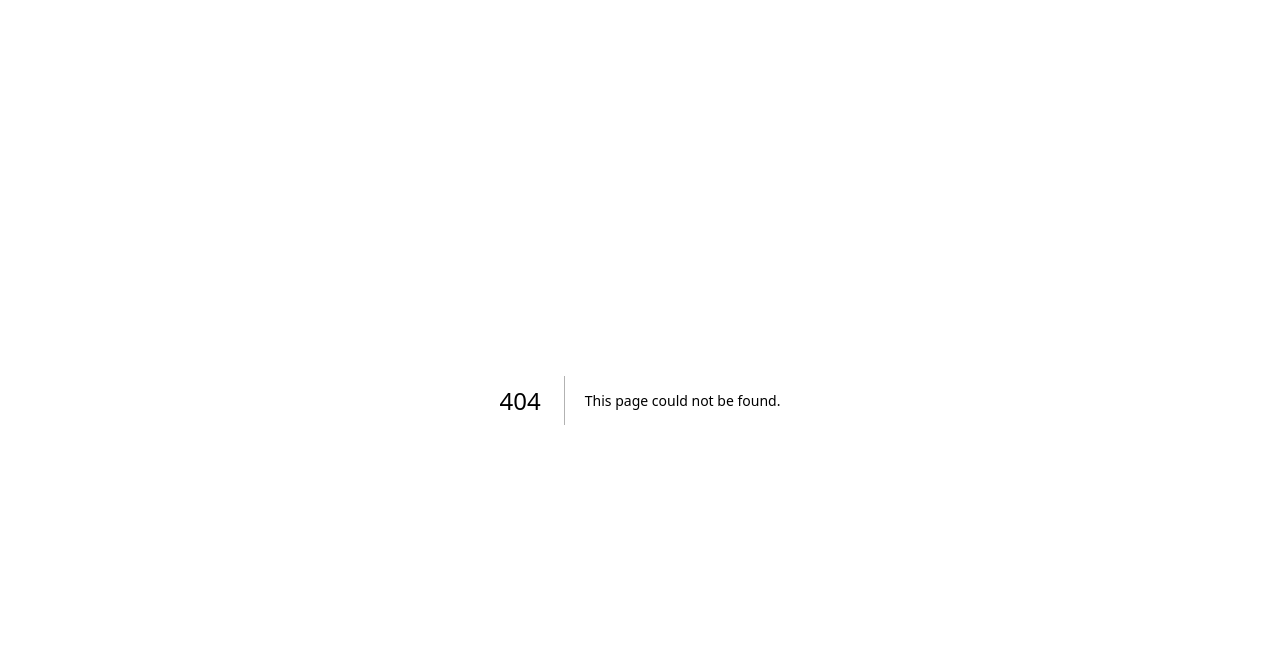
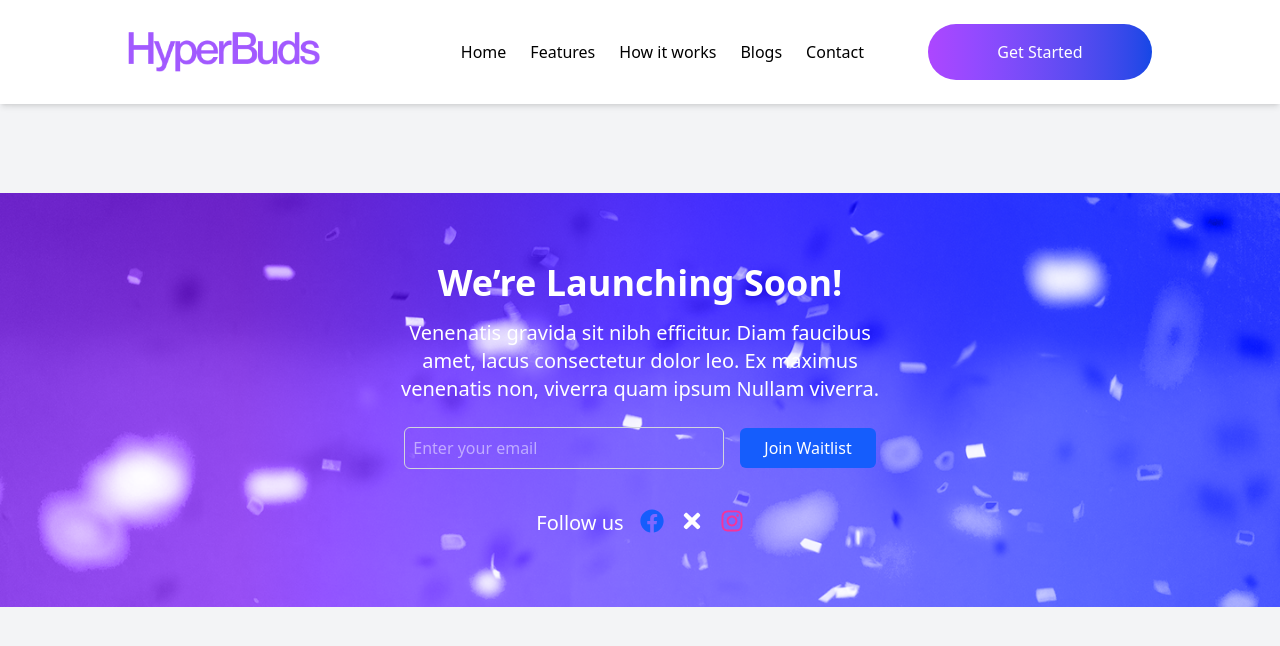
Before and after one commit to evuventures/hyperbuds, a Next.js app: page /comingSoon in a window 1280 px wide. Before the commit this address had no page. Shown: the top 646 px of the page. Built offline with nearby package versions, Linux system fonts and the light colour scheme.

Commit message:
Refactor Coming Soon page structure and components

```diff
--- /dev/null
+++ b/src/app/comingSoon/layout.jsx
@@ -0,0 +1,26 @@
+import { Geist, Geist_Mono } from "next/font/google";
+import Navbar from "../components/Navbar";
+
+const geistSans = Geist({
+  variable: "--font-geist-sans",
+  subsets: ["latin"],
+});
+
+const geistMono = Geist_Mono({
+  variable: "--font-geist-mono",
+  subsets: ["latin"],
+});
+
+
+export default function RootLayout({ children }) {
+  return (
+    <html lang="en">
+      <body
+        className={`${geistSans.variable} ${geistMono.variable} antialiased`}
+      >
+        <Navbar />
+        {children}
+      </body>
+    </html>
+  );
+}
--- /dev/null
+++ b/src/app/comingSoon/page.jsx
@@ -0,0 +1,12 @@
+import React from 'react'
+import Comingsoon from '../components/ComingSoonComponent'
+
+const page = () => {
+  return (
+    <div className="flex flex-col items-center justify-center h-screen bg-gray-100">
+      <Comingsoon />
+    </div>
+  )
+}
+
+export default page
--- a/src/app/components/Cspage.jsx
+++ b/src/app/components/ComingSoonComponent.jsx
@@ -5,7 +5,7 @@ import Image from 'next/image';
 const Cspage = () => {
   return (
 <>
-  <Image src="/images/background.png" alt="" className="w-full h-auto object-cover" />
+  <Image src="/images/background.png" alt="" width={1204} height={1204} className="w-full h-auto object-cover" />
   <div className="content absolute inset-0 flex flex-col justify-center items-center text-center text-white px-6 md:px-12">
     <div className="text mb-6">
       <h2 className="text-3xl md:text-4xl font-bold mb-4">We’re Launching Soon!</h2>
--- a/src/app/components/Comingsoon.jsx
+++ /dev/null
@@ -1,14 +0,0 @@
-import React from 'react'
-import Navbar from './Navbar'
-import Cspage from './Cspage'
-
-const Comingsoon = () => {
-  return (
-    <>
-    <Navbar/>
-    <Cspage/>
-    </>
-  )
-}
-
-export default Comingsoon
--- a/src/app/components/Hero.jsx
+++ b/src/app/components/Hero.jsx
@@ -2,6 +2,7 @@
 import React from 'react';
 import { motion } from 'framer-motion';
 import Image from "next/image";
+import { useRouter } from 'next/navigation';
 
 const fadeUp = {
   hidden: { opacity: 0, y: 40 },
@@ -13,6 +14,10 @@ const fadeUp = {
 };
 
 const Hero = ({ heading, subheading, ratings }) => {
+  const router = useRouter();
+  const handleButtonClick = () => {
+    router.push('/comingSoon');
+  };
   return (
     <main className="mt-24 px-6 py-20 md:px-12 lg:px-24 flex flex-col lg:flex-row justify-between gap-12">
       {/* Left Section */}
@@ -64,6 +69,7 @@ const Hero = ({ heading, subheading, ratings }) => {
             className="mt-4 px-6 py-4 text-white rounded-full w-[220px] bg-gradient-to-r from-purple-500 to-blue-700 hover:from-black hover:to-black transition-all"
             variants={fadeUp}
             custom={0.4}
+            onClick={handleButtonClick}
           >
             Get Started
           </motion.button>
```
